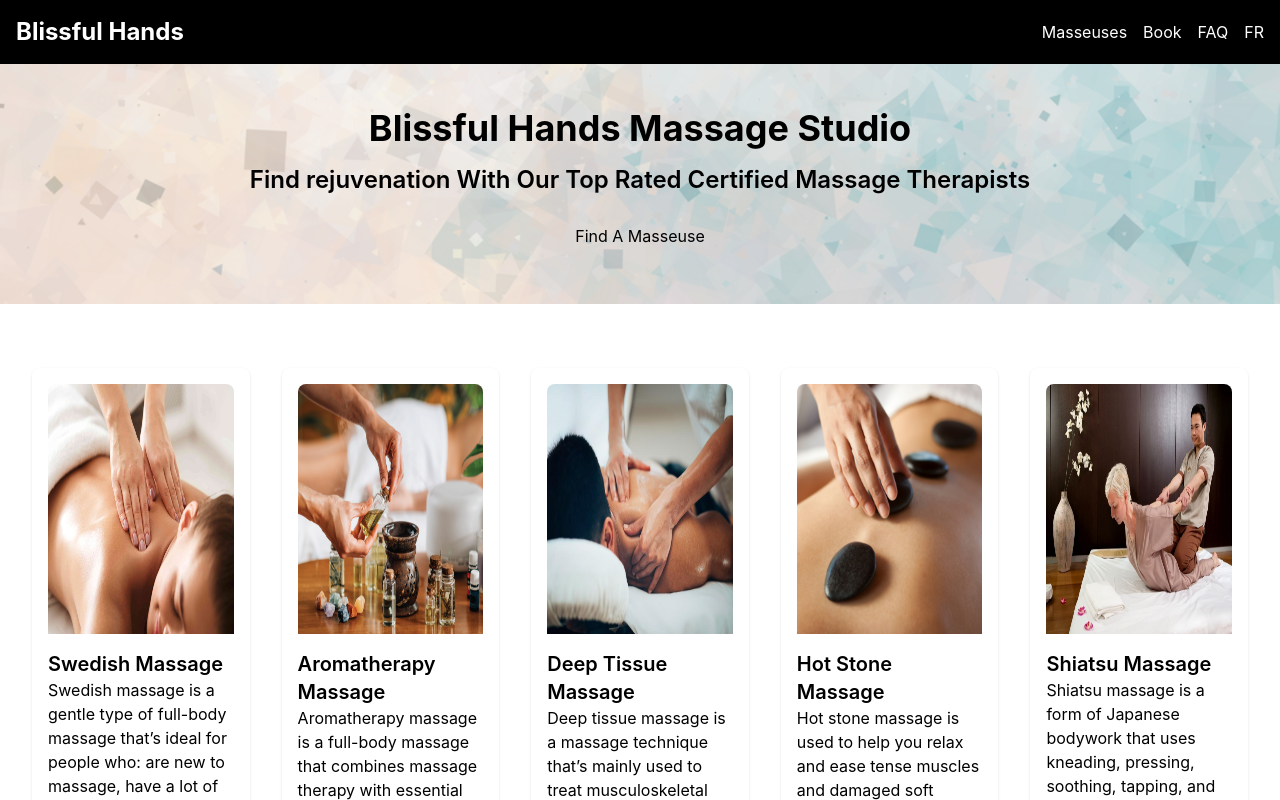
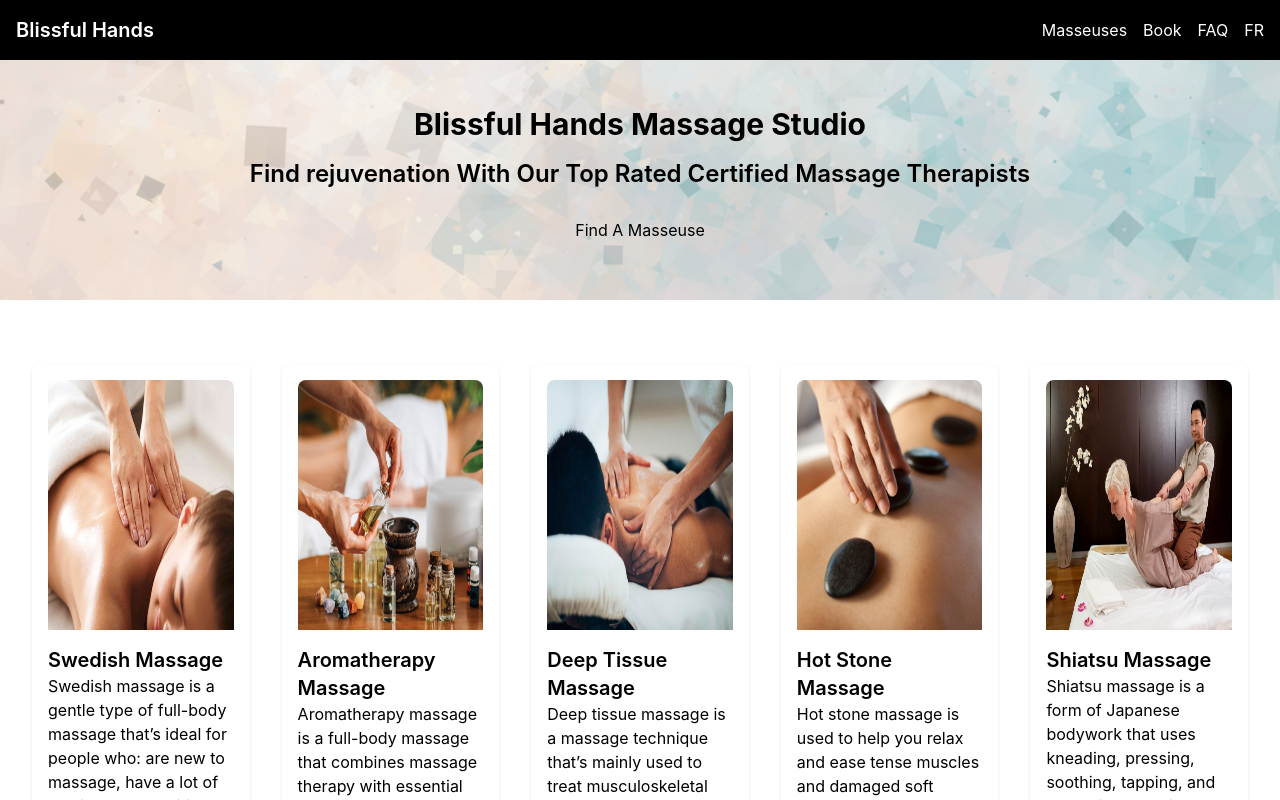
Before and after one commit to TyroneShawn/massage-booking, a React (Create React App) app: page / in a window 1280 px wide. Shown: the top 800 px of the page. Built offline with nearby package versions, Linux system fonts and the light colour scheme.

Commit message:
Nav bar Sizing

```diff
--- a/src/App.js
+++ b/src/App.js
@@ -19,7 +19,7 @@ function App() {
     <Router>
       <div className="min-h-screen bg-background text-foreground dark:bg-primary-foreground dark:text-primary">
         <nav className="bg-black dark:bg-primary text-white dark:text-primary-foreground p-4 flex justify-between items-center">
-          <Link to="/" className="text-2xl font-bold hover:text-zinc-400 dark:hover:text-primary">
+          <Link to="/" className="text-xl font-semibold hover:text-zinc-400 dark:hover:text-primary">
             {t('Blissful Hands')}
           </Link>
           <div className="space-x-4">
--- a/src/components/HomePage.js
+++ b/src/components/HomePage.js
@@ -16,7 +16,7 @@ function HomePage() {
         <div className="relative">
           <img src="/img/relaxing-background-image-3.png" alt="relaxing background" className="w-full h-60 object-cover opacity-50" />
           <div className="absolute inset-0 flex flex-col justify-center items-center">
-          <h1 className="text-4xl font-bold mb-4">{t('Blissful Hands Massage Studio')}</h1>
+          <h1 className="text-3xl font-bold mb-4">{t('Blissful Hands Massage Studio')}</h1>
             <h2 className="text-2xl font-semibold mb-4">{t('Find rejuvenation With Our Top Rated Certified Massage Therapists')}</h2>
             <button
               onClick={handleFindMasseuseClick}
```
